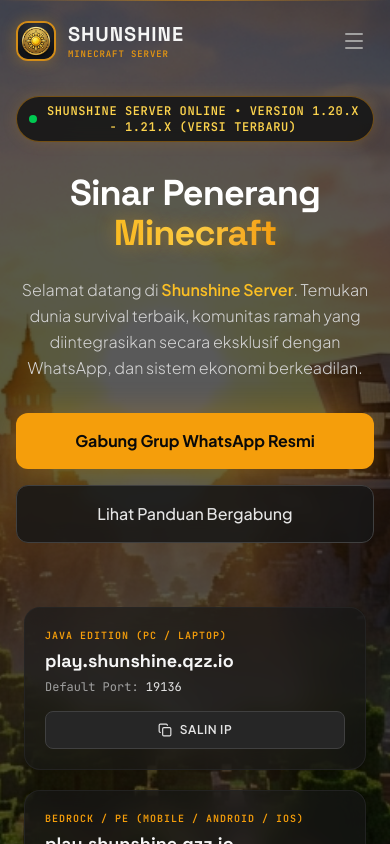
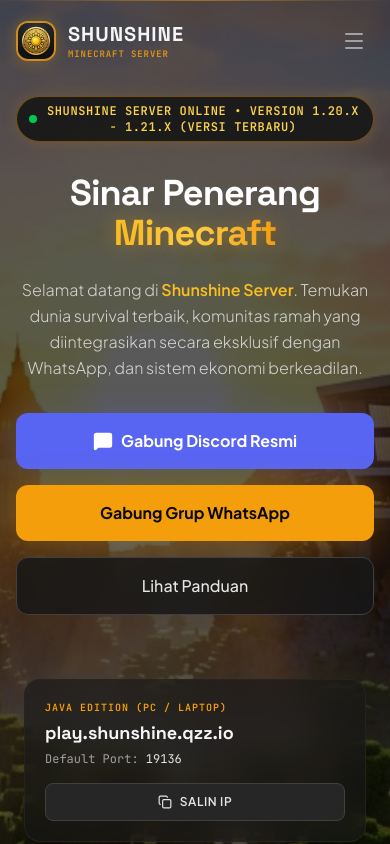
Before and after one commit to ersarohim1933-lgtm/shunshin, a React (Vite) app: page / in a window 390 px wide. Shown: the top 844 px of the page. Built offline with nearby package versions, Linux system fonts and the light colour scheme; no server answers.

Commit message:
feat: add Discord server integration
Introduce the official Discord server link and add navigation buttons across the Header, Hero, and Footer components to improve community connectivity.

```diff
--- a/src/components/Footer.tsx
+++ b/src/components/Footer.tsx
@@ -1,4 +1,4 @@
-import { WHATSAPP_GROUP_LINK, SERVER_INFO } from '../data';
+import { WHATSAPP_GROUP_LINK, DISCORD_LINK, SERVER_INFO } from '../data';
 import { Flame, MessageSquare, ShieldCheck, Heart } from 'lucide-react';
 
 export default function Footer() {
@@ -53,12 +53,22 @@
           </div>
 
           {/* Call to Action Button */}
-          <div className="md:col-span-3 flex justify-center sm:justify-end">
+          <div className="md:col-span-3 flex flex-col sm:flex-row md:flex-col gap-3 justify-center sm:justify-end items-stretch sm:items-center md:items-end">
+            <a
+              href={DISCORD_LINK}
+              target="_blank"
+              rel="noopener noreferrer"
+              className="inline-flex items-center justify-center gap-2 bg-neutral-900 hover:bg-neutral-850 text-[#7289da] hover:text-[#5865F2] border border-[#5865F2]/30 hover:border-[#5865F2]/50 text-xs font-bold py-3 px-5 rounded-xl transition-all duration-300 hover:shadow-[0_0_15px_rgba(88,101,242,0.1)] cursor-pointer"
+            >
+              <MessageSquare className="w-4 h-4 fill-current text-[#7289da]" />
+              Gabung Discord Resmi
+            </a>
+
             <a
               href={WHATSAPP_GROUP_LINK}
               target="_blank"
               rel="noopener noreferrer"
-              className="inline-flex items-center gap-2 bg-neutral-900 hover:bg-neutral-850 text-amber-400 hover:text-amber-300 border border-amber-500/30 hover:border-amber-500/50 text-xs font-bold py-3 px-5 rounded-xl transition-all duration-300 hover:shadow-[0_0_15px_rgba(245,158,11,0.1)] cursor-pointer"
+              className="inline-flex items-center justify-center gap-2 bg-neutral-900 hover:bg-neutral-850 text-amber-400 hover:text-amber-300 border border-amber-500/30 hover:border-amber-500/50 text-xs font-bold py-3 px-5 rounded-xl transition-all duration-300 hover:shadow-[0_0_15px_rgba(245,158,11,0.1)] cursor-pointer"
             >
               <MessageSquare className="w-4 h-4 fill-current text-green-400" />
               Gabung Grup WhatsApp
--- a/src/components/Header.tsx
+++ b/src/components/Header.tsx
@@ -1,6 +1,6 @@
 import { useState, useEffect } from 'react';
-import { WHATSAPP_GROUP_LINK } from '../data';
-import { Menu, X, ExternalLink, Flame } from 'lucide-react';
+import { WHATSAPP_GROUP_LINK, DISCORD_LINK } from '../data';
+import { Menu, X, ExternalLink, Flame, MessageSquare } from 'lucide-react';
 import { motion, AnimatePresence } from 'motion/react';
 
 export default function Header() {
@@ -106,16 +106,27 @@
           </nav>
 
           {/* Desktop CTA Action Buttons */}
-          <div className="hidden md:flex items-center gap-4">
+          <div className="hidden md:flex items-center gap-3">
+            <a
+              href={DISCORD_LINK}
+              target="_blank"
+              rel="noopener noreferrer"
+              className="relative inline-flex items-center gap-2 bg-[#5865F2] hover:bg-[#4752C4] text-white font-bold text-xs px-4 py-2.5 rounded-xl transition-all duration-300 hover:-translate-y-0.5 cursor-pointer shadow-[0_0_15px_rgba(88,101,242,0.15)] hover:shadow-[0_0_20px_rgba(88,101,242,0.3)]"
+            >
+              <MessageSquare className="w-3.5 h-3.5 fill-current" />
+              Discord
+              <ExternalLink className="w-3 h-3 opacity-80" />
+            </a>
+
             <a
               href={WHATSAPP_GROUP_LINK}
               target="_blank"
               rel="noopener noreferrer"
-              className="relative inline-flex items-center gap-2 bg-gradient-to-r from-amber-500 to-amber-600 hover:from-amber-400 hover:to-amber-500 text-neutral-950 font-bold text-sm px-5 py-2.5 rounded-xl shadow-[0_0_20px_rgba(245,158,11,0.2)] hover:shadow-[0_0_25px_rgba(245,158,11,0.4)] transition-all duration-300 hover:-translate-y-0.5 cursor-pointer"
+              className="relative inline-flex items-center gap-2 bg-gradient-to-r from-amber-500 to-amber-600 hover:from-amber-400 hover:to-amber-500 text-neutral-950 font-bold text-xs px-4 py-2.5 rounded-xl shadow-[0_0_20px_rgba(245,158,11,0.2)] hover:shadow-[0_0_25px_rgba(245,158,11,0.4)] transition-all duration-300 hover:-translate-y-0.5 cursor-pointer"
             >
-              <Flame className="w-4 h-4 fill-current animate-pulse" />
-              Gabung Grup WA
-              <ExternalLink className="w-3.5 h-3.5 opacity-80" />
+              <Flame className="w-3.5 h-3.5 fill-current animate-pulse" />
+              Grup WA
+              <ExternalLink className="w-3 h-3 opacity-80" />
             </a>
           </div>
 
@@ -174,12 +185,23 @@
                 <ExternalLink className="w-4 h-4" />
               </a>
 
-              <div className="pt-4 border-t border-neutral-900">
+              <div className="pt-4 border-t border-neutral-900 flex flex-col gap-3">
+                <a
+                  href={DISCORD_LINK}
+                  target="_blank"
+                  rel="noopener noreferrer"
+                  className="flex items-center justify-center gap-2 bg-[#5865F2] hover:bg-[#4752C4] text-white font-bold py-3 px-4 rounded-xl shadow-lg w-full transition-colors cursor-pointer"
+                >
+                  <MessageSquare className="w-4 h-4 fill-current" />
+                  Gabung Server Discord
+                  <ExternalLink className="w-4 h-4" />
+                </a>
+
                 <a
                   href={WHATSAPP_GROUP_LINK}
                   target="_blank"
                   rel="noopener noreferrer"
-                  className="flex items-center justify-center gap-2 bg-gradient-to-r from-amber-500 to-amber-600 text-neutral-950 font-bold py-3 px-4 rounded-xl shadow-lg w-full"
+                  className="flex items-center justify-center gap-2 bg-gradient-to-r from-amber-500 to-amber-600 text-neutral-950 font-bold py-3 px-4 rounded-xl shadow-lg w-full cursor-pointer"
                 >
                   <Flame className="w-4 h-4 fill-current animate-pulse" />
                   Gabung Grup WA
--- a/src/components/Hero.tsx
+++ b/src/components/Hero.tsx
@@ -1,6 +1,6 @@
 import { useState } from 'react';
-import { WHATSAPP_GROUP_LINK, SERVER_INFO } from '../data';
-import { Copy, Check, Shield, Users, Compass, ChevronDown } from 'lucide-react';
+import { WHATSAPP_GROUP_LINK, DISCORD_LINK, SERVER_INFO } from '../data';
+import { Copy, Check, Shield, Users, Compass, ChevronDown, MessageSquare } from 'lucide-react';
 import { motion } from 'motion/react';
 
 export default function Hero() {
@@ -103,14 +103,25 @@
           transition={{ duration: 0.6, delay: 0.3 }}
           className="flex flex-col sm:flex-row items-center justify-center gap-4 mb-16"
         >
+          {/* Main Join Discord */}
+          <a
+            href={DISCORD_LINK}
+            target="_blank"
+            rel="noopener noreferrer"
+            className="w-full sm:w-auto inline-flex items-center justify-center gap-2 bg-[#5865F2] hover:bg-[#4752C4] text-white font-bold px-7 py-4 rounded-xl text-base shadow-[0_0_30px_rgba(88,101,242,0.2)] hover:shadow-[0_0_35px_rgba(88,101,242,0.4)] transition-all duration-300 hover:-translate-y-1 cursor-pointer"
+          >
+            <MessageSquare className="w-5 h-5 fill-current" />
+            Gabung Discord Resmi
+          </a>
+
           {/* Main Join Group WhatsApp */}
           <a
             href={WHATSAPP_GROUP_LINK}
             target="_blank"
             rel="noopener noreferrer"
-            className="w-full sm:w-auto inline-flex items-center justify-center gap-2 bg-amber-500 hover:bg-amber-400 text-neutral-950 font-bold px-8 py-4 rounded-xl text-base shadow-[0_0_30px_rgba(245,158,11,0.25)] hover:shadow-[0_0_35px_rgba(245,158,11,0.45)] transition-all duration-300 hover:-translate-y-1 cursor-pointer"
+            className="w-full sm:w-auto inline-flex items-center justify-center gap-2 bg-amber-500 hover:bg-amber-400 text-neutral-950 font-bold px-7 py-4 rounded-xl text-base shadow-[0_0_30px_rgba(245,158,11,0.25)] hover:shadow-[0_0_35px_rgba(245,158,11,0.45)] transition-all duration-300 hover:-translate-y-1 cursor-pointer"
           >
-            Gabung Grup WhatsApp Resmi
+            Gabung Grup WhatsApp
           </a>
 
           {/* Secondary Scroll to Stepper */}
@@ -121,9 +132,9 @@
                 element.scrollIntoView({ behavior: 'smooth' });
               }
             }}
-            className="w-full sm:w-auto inline-flex items-center justify-center gap-2 bg-neutral-900/85 hover:bg-neutral-800 border border-neutral-700 text-neutral-200 hover:text-white font-medium px-8 py-4 rounded-xl text-base transition-all duration-300 hover:-translate-y-1 cursor-pointer backdrop-blur-sm"
+            className="w-full sm:w-auto inline-flex items-center justify-center gap-2 bg-neutral-900/85 hover:bg-neutral-800 border border-neutral-700 text-neutral-200 hover:text-white font-medium px-7 py-4 rounded-xl text-base transition-all duration-300 hover:-translate-y-1 cursor-pointer backdrop-blur-sm"
           >
-            Lihat Panduan Bergabung
+            Lihat Panduan
           </button>
         </motion.div>
 
--- a/src/data.ts
+++ b/src/data.ts
@@ -1,6 +1,7 @@
 import { Feature, JoinStep, ServerRule, ServerInfo, GalleryItem } from './types';
 
 export const WHATSAPP_GROUP_LINK = "https://chat.whatsapp.com/D9cijRhTVNm3pBupyVp5Hk?s=cl&p=a&mlu=1&amv=3";
+export const DISCORD_LINK = "https://discord.gg/Ea8pPWKt4";
 
 export const SERVER_INFO: ServerInfo = {
   ip: "play.shunshine.qzz.io",
```
